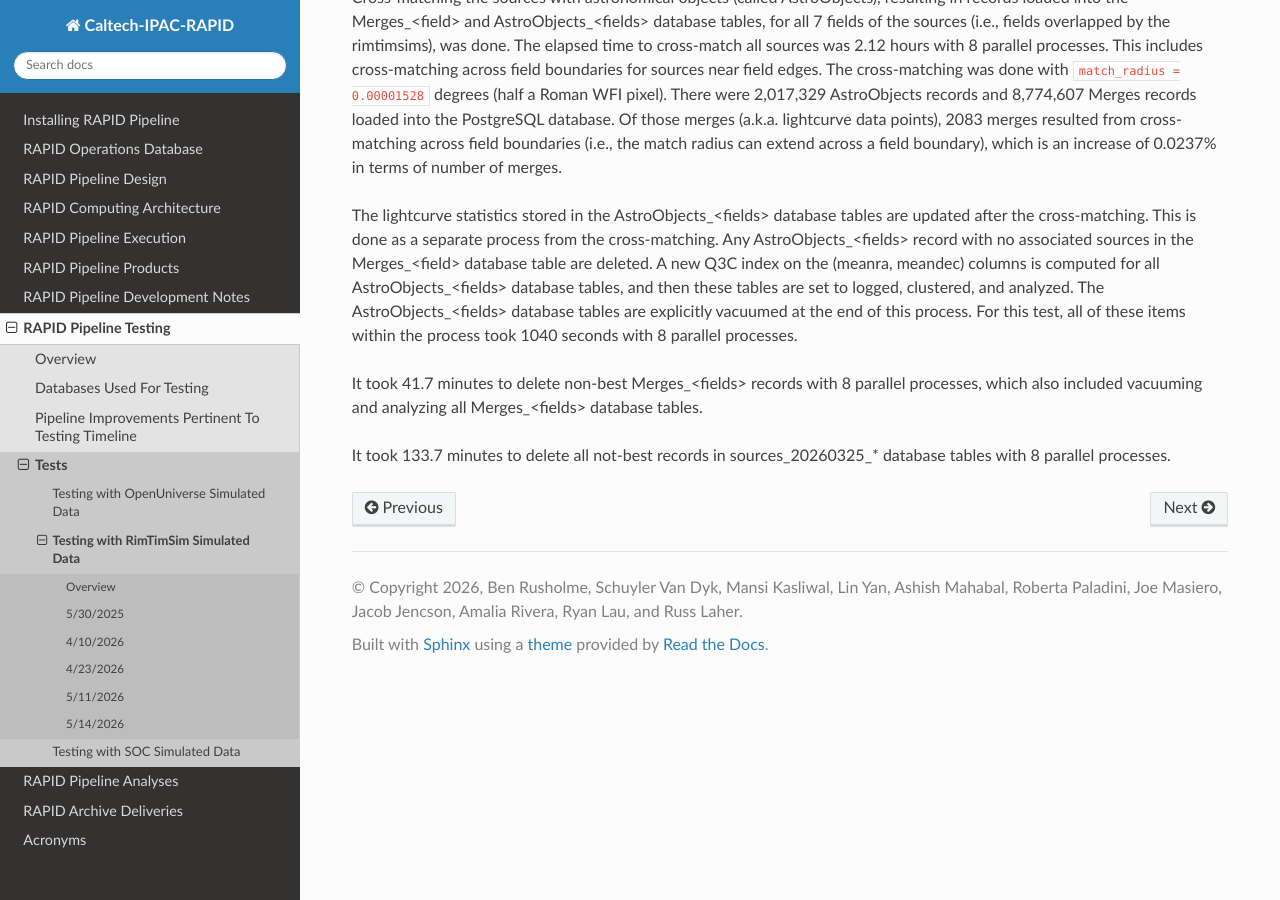
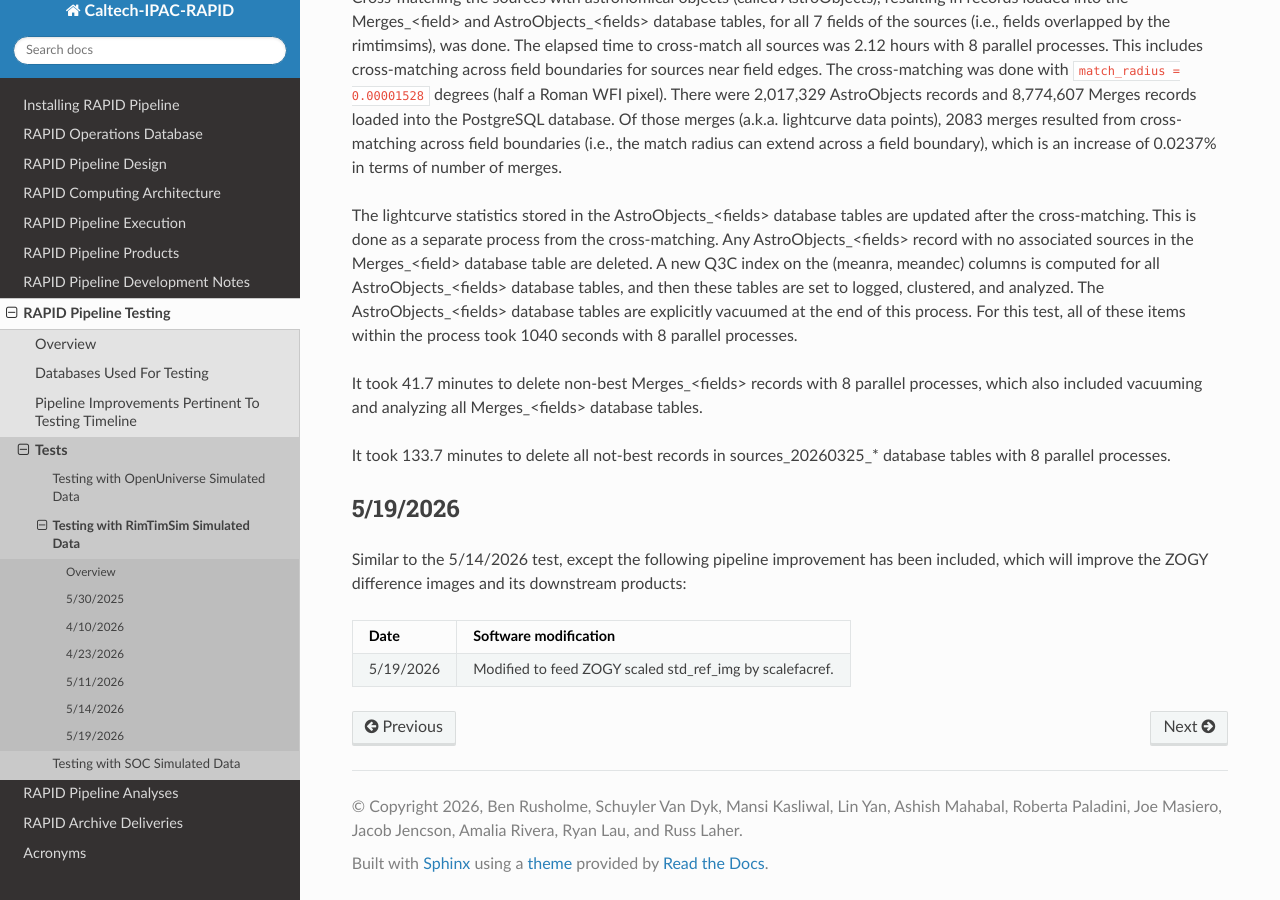
Before and after one commit to Caltech-IPAC/rapid, a Sphinx documentation site: the page built from docs/source/dev/rimtimsim_tests.rst, in a window 1280 px wide and 900 px high, scrolled down 10815 px. Built offline with Sphinx 7.4.7 and the Read the Docs theme 3.1.0, drawn with Linux system fonts in a browser that asks for light colours.

Commit message:
Added documentation for the 5/19/2026 rimtimsims test.

```diff
--- a/docs/source/dev/rimtimsim_tests.rst
+++ b/docs/source/dev/rimtimsim_tests.rst
@@ -486,3 +486,16 @@ which also included vacuuming and analyzing all Merges_<fields> database tables.
 
 It took 133.7 minutes to delete all not-best records in sources_20260325_* database tables
 with 8 parallel processes.
+
+
+5/19/2026
+************************************
+
+Similar to the 5/14/2026 test, except the following
+pipeline improvement has been included, which will improve the ZOGY difference images and its downstream products:
+
+===============   ===============================================================================================================================================================================================================================
+Date              Software modification
+===============   ===============================================================================================================================================================================================================================
+5/19/2026         Modified to feed ZOGY scaled std_ref_img by scalefacref.
+===============   ===============================================================================================================================================================================================================================
```
